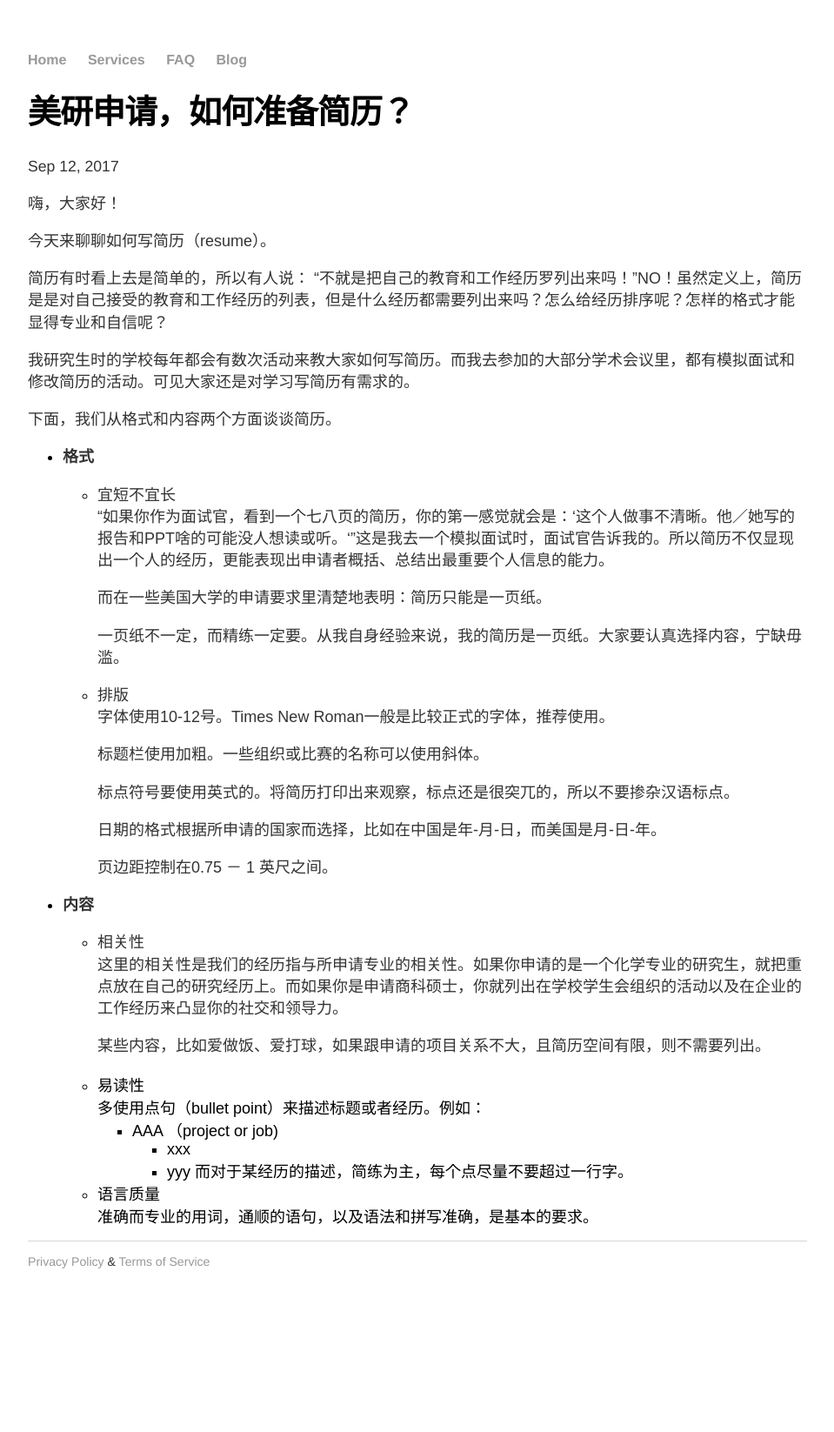
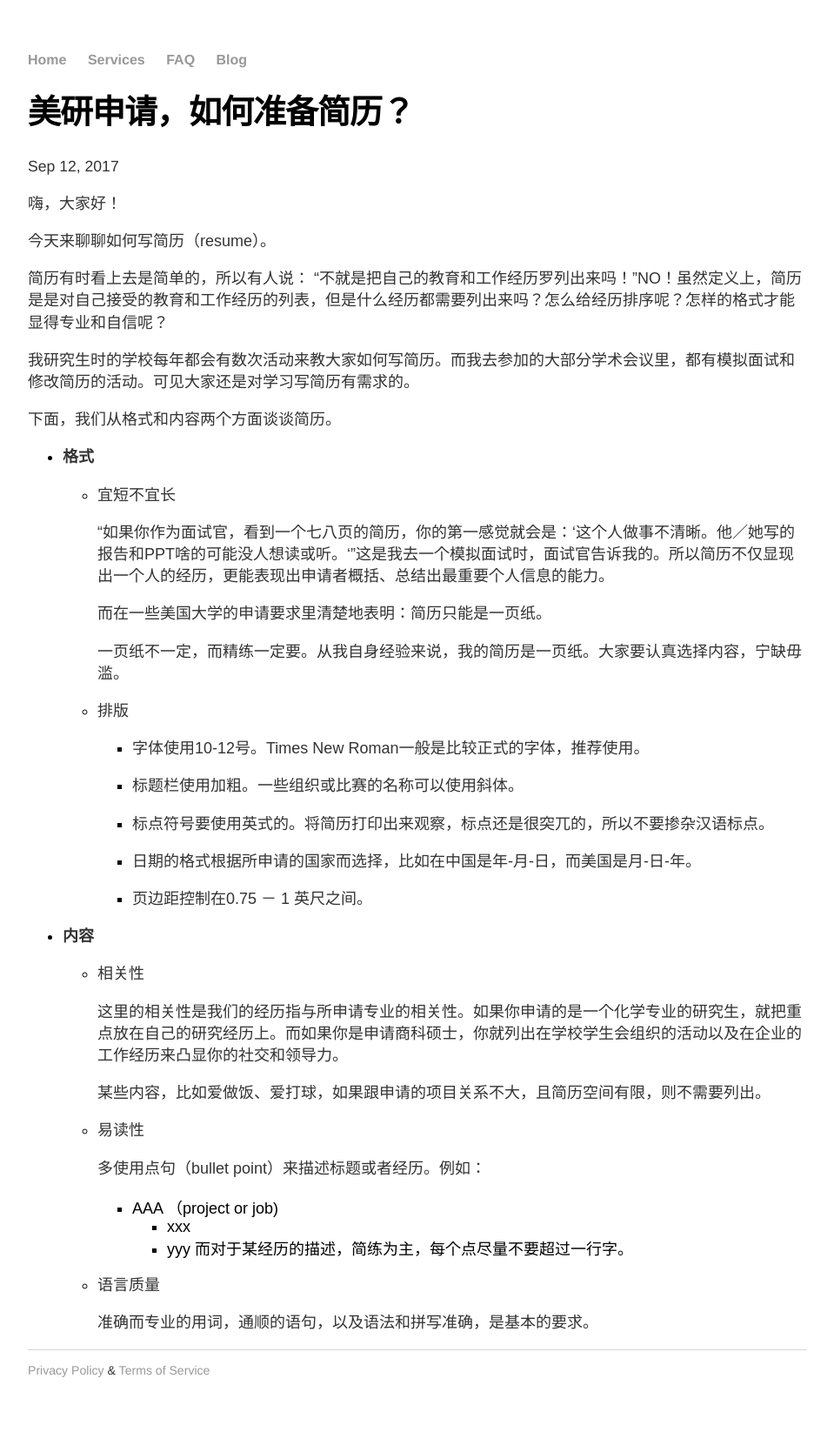
Before and after one commit to RagingTiger/PnFTech.github.io, a Jekyll site: the page built from _posts/2017-09-12-resume.md, in a window 1280 px wide. Shown: the whole page at 87% size, without its empty margins (160-1119 px from the left). Built offline with Jekyll 4.4.1, drawn with Linux system fonts in a browser that asks for light colours; a file with an impossible date is left out; before the commit the page ends 1521 px from its top, so only the background shows below that.

```diff
--- a/_posts/2017-09-12-resume.md
+++ b/_posts/2017-09-12-resume.md
@@ -17,6 +17,7 @@ date: 2017-09-12
 + **格式**
 
   + 宜短不宜长
+
     “如果你作为面试官，看到一个七八页的简历，你的第一感觉就会是：‘这个人做事不清晰。他／她写的报告和PPT啥的可能没人想读或听。‘”这是我去一个模拟面试时，面试官告诉我的。所以简历不仅显现出一个人的经历，更能表现出申请者概括、总结出最重要个人信息的能力。
 
     而在一些美国大学的申请要求里清楚地表明：简历只能是一页纸。
@@ -24,29 +25,34 @@ date: 2017-09-12
     一页纸不一定，而精练一定要。从我自身经验来说，我的简历是一页纸。大家要认真选择内容，宁缺毋滥。
 
   + 排版
-    字体使用10-12号。Times New Roman一般是比较正式的字体，推荐使用。
 
-    标题栏使用加粗。一些组织或比赛的名称可以使用斜体。
+    + 字体使用10-12号。Times New Roman一般是比较正式的字体，推荐使用。
 
-    标点符号要使用英式的。将简历打印出来观察，标点还是很突兀的，所以不要掺杂汉语标点。
+    + 标题栏使用加粗。一些组织或比赛的名称可以使用斜体。
 
-    日期的格式根据所申请的国家而选择，比如在中国是年-月-日，而美国是月-日-年。
+    + 标点符号要使用英式的。将简历打印出来观察，标点还是很突兀的，所以不要掺杂汉语标点。
 
-    页边距控制在0.75 － 1 英尺之间。
+    + 日期的格式根据所申请的国家而选择，比如在中国是年-月-日，而美国是月-日-年。
+
+    + 页边距控制在0.75 － 1 英尺之间。
 
 + **内容**
 
   + 相关性
+
     这里的相关性是我们的经历指与所申请专业的相关性。如果你申请的是一个化学专业的研究生，就把重点放在自己的研究经历上。而如果你是申请商科硕士，你就列出在学校学生会组织的活动以及在企业的工作经历来凸显你的社交和领导力。
 
     某些内容，比如爱做饭、爱打球，如果跟申请的项目关系不大，且简历空间有限，则不需要列出。
 
   + 易读性
+
     多使用点句（bullet point）来描述标题或者经历。例如：
+
     * AAA （project or job)
       * xxx
       * yyy
     而对于某经历的描述，简练为主，每个点尽量不要超过一行字。
 
   + 语言质量
+
     准确而专业的用词，通顺的语句，以及语法和拼写准确，是基本的要求。
```
Also changed, not shown: _posts/2017-09-19-ivyleague.md (+2 -1 lines), _posts/2017-09-24-transcript.md (+2 -0 lines), _posts/2017-10-18-researchplan.md (+10 -0 lines).
